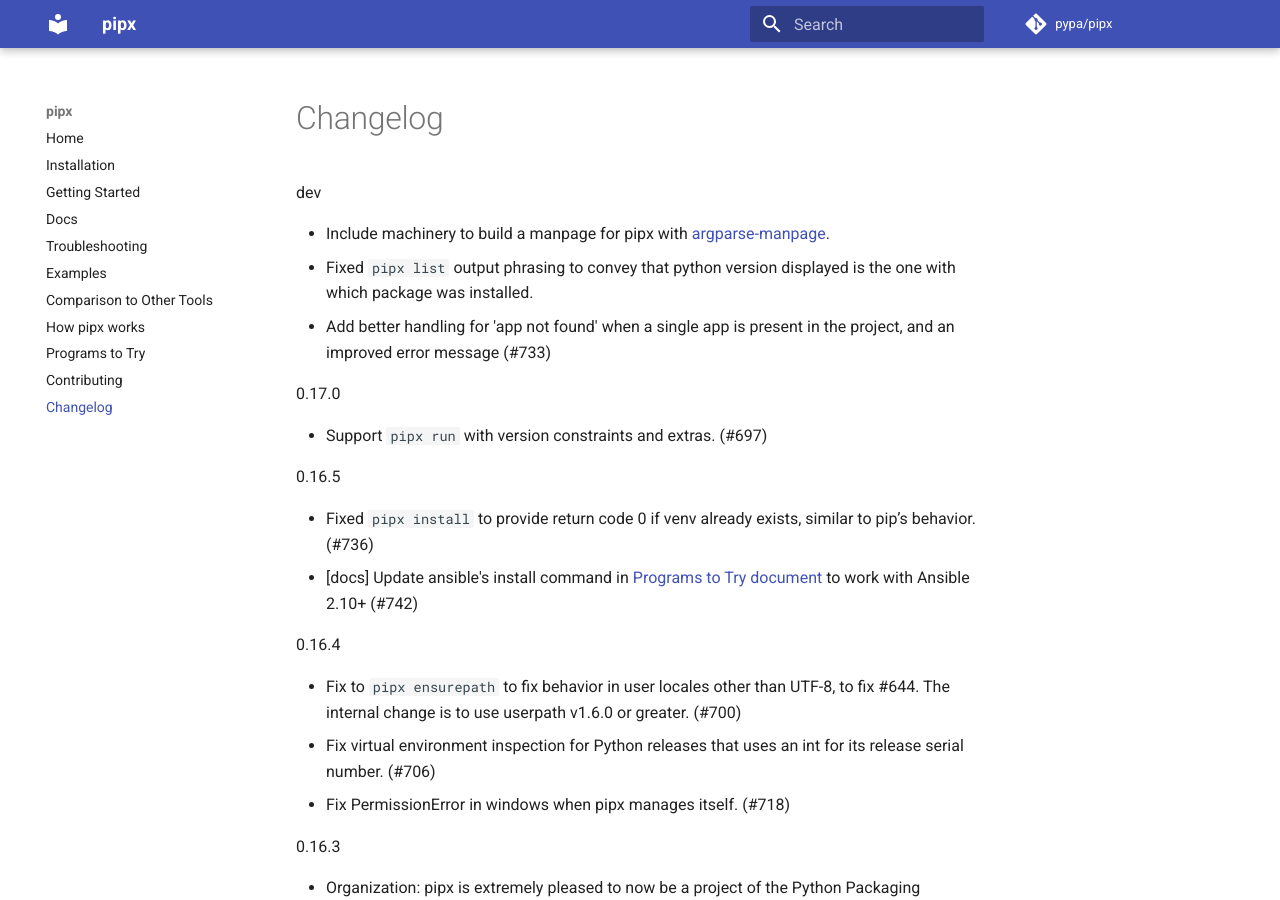
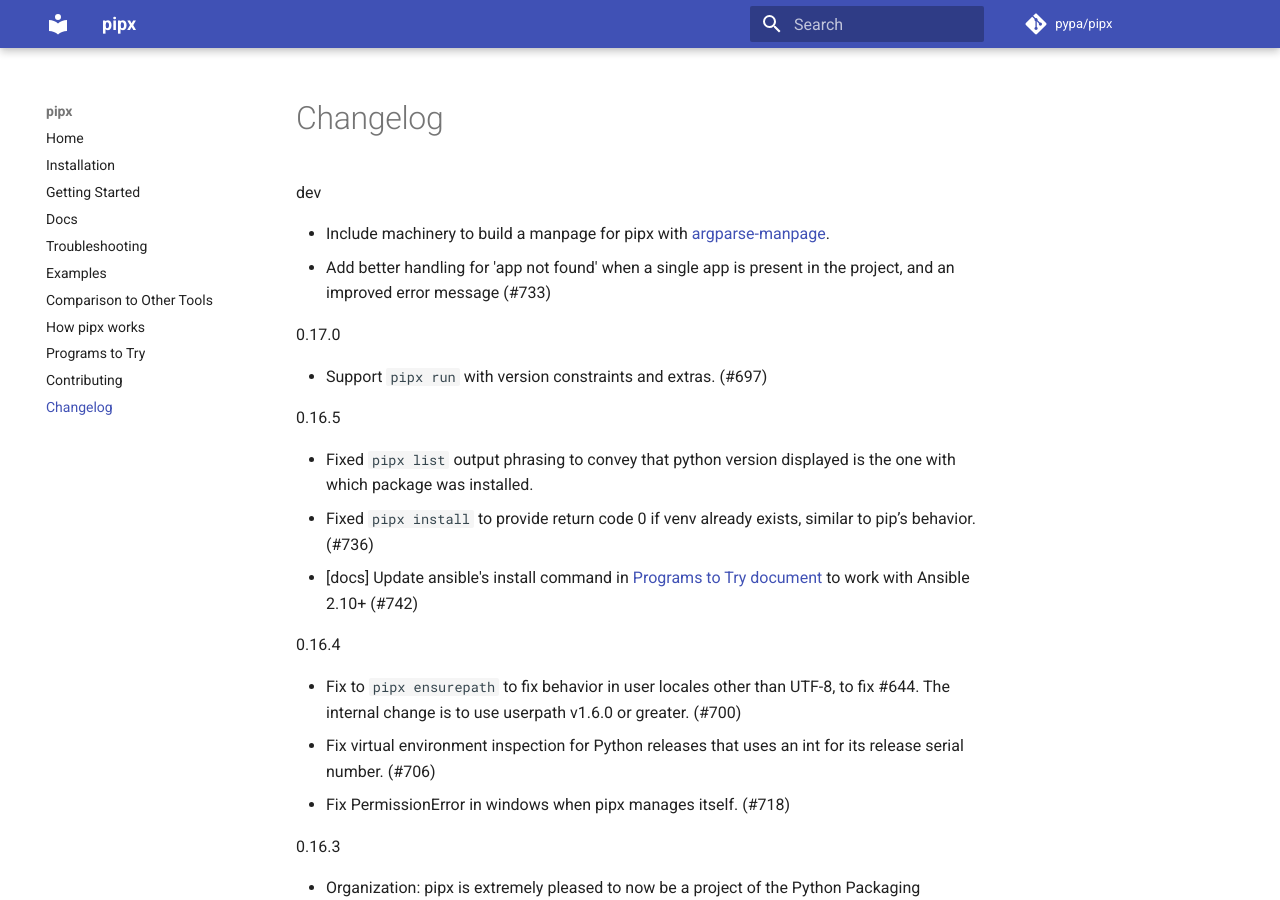
Before and after one commit to pypa/pipx, an MkDocs documentation site: the page built from docs/changelog.md, in a window 1280 px wide and 900 px high. Built offline with MkDocs 1.6.1 and Material for MkDocs 9.7.7, drawn with Linux system fonts in a browser that asks for light colours; comment, search, counter and statistics services are not loaded; part of the change alters nothing that is shown.

```diff
--- a/docs/changelog.md
+++ b/docs/changelog.md
@@ -1,7 +1,6 @@
 dev
 
 - Include machinery to build a manpage for pipx with [argparse-manpage](https://pypi.org/project/argparse-manpage/).
-- Fixed `pipx list` output phrasing to convey that python version displayed is the one with which package was installed.
 - Add better handling for 'app not found' when a single app is present in the project, and an improved error message (#733)
 
 0.17.0
@@ -10,6 +9,7 @@ dev
 
 0.16.5
 
+- Fixed `pipx list` output phrasing to convey that python version displayed is the one with which package was installed.
 - Fixed `pipx install` to provide return code 0 if venv already exists, similar to pip’s behavior. (#736)
 - [docs] Update ansible's install command in [Programs to Try document](https://pypa.github.io/pipx/programs-to-try/#ansible) to work with Ansible 2.10+ (#742)
 
```
